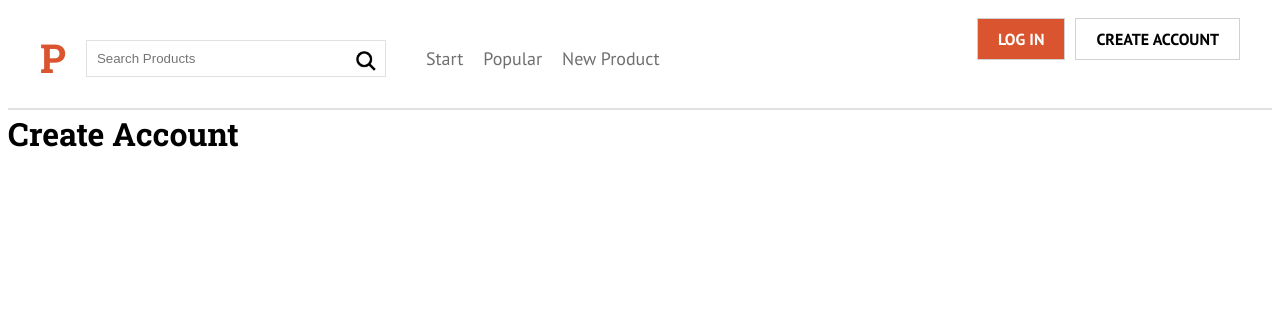
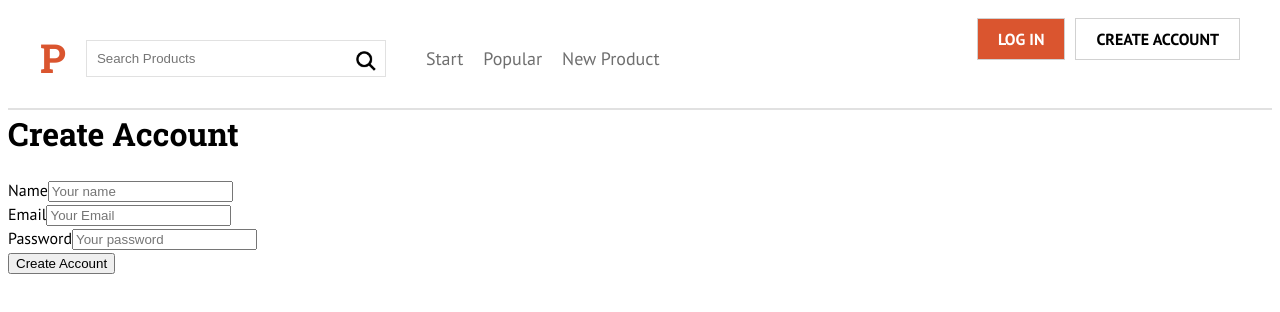
Before and after one commit to fcogallegos/producthunt_next, a Next.js app: page /create-account in a window 1280 px wide. Shown: the top 312 px of the page. Built offline with nearby package versions, Linux system fonts and the light colour scheme.

Commit message:
creating the form for create accounts

```diff
--- a/pages/create-account.js
+++ b/pages/create-account.js
@@ -6,7 +6,45 @@ const CreateAccount = () => (
 
     <div>
       <Layout>
-        <h1>Create Account</h1>
+        <>
+          <h1>Create Account</h1>
+          <form>
+              <div>
+                  <label htmlFor="name">Name</label>
+                  <input
+                      type="text"
+                      id="name"
+                      placeholder="Your name"
+                      name="name"
+                  />
+              </div>
+
+              <div>
+                  <label htmlFor="email">Email</label>
+                  <input
+                      type="email"
+                      id="email"
+                      placeholder="Your Email"
+                      name="email"
+                  />
+              </div>
+
+              <div>
+                  <label htmlFor="password">Password</label>
+                  <input
+                      type="password"
+                      id="password"
+                      placeholder="Your password"
+                      name="password"
+                  />
+              </div>
+
+              <input
+                  type="submit"
+                  value="Create Account"
+              />
+          </form>
+        </>
       </Layout>
     </div>
 
```
